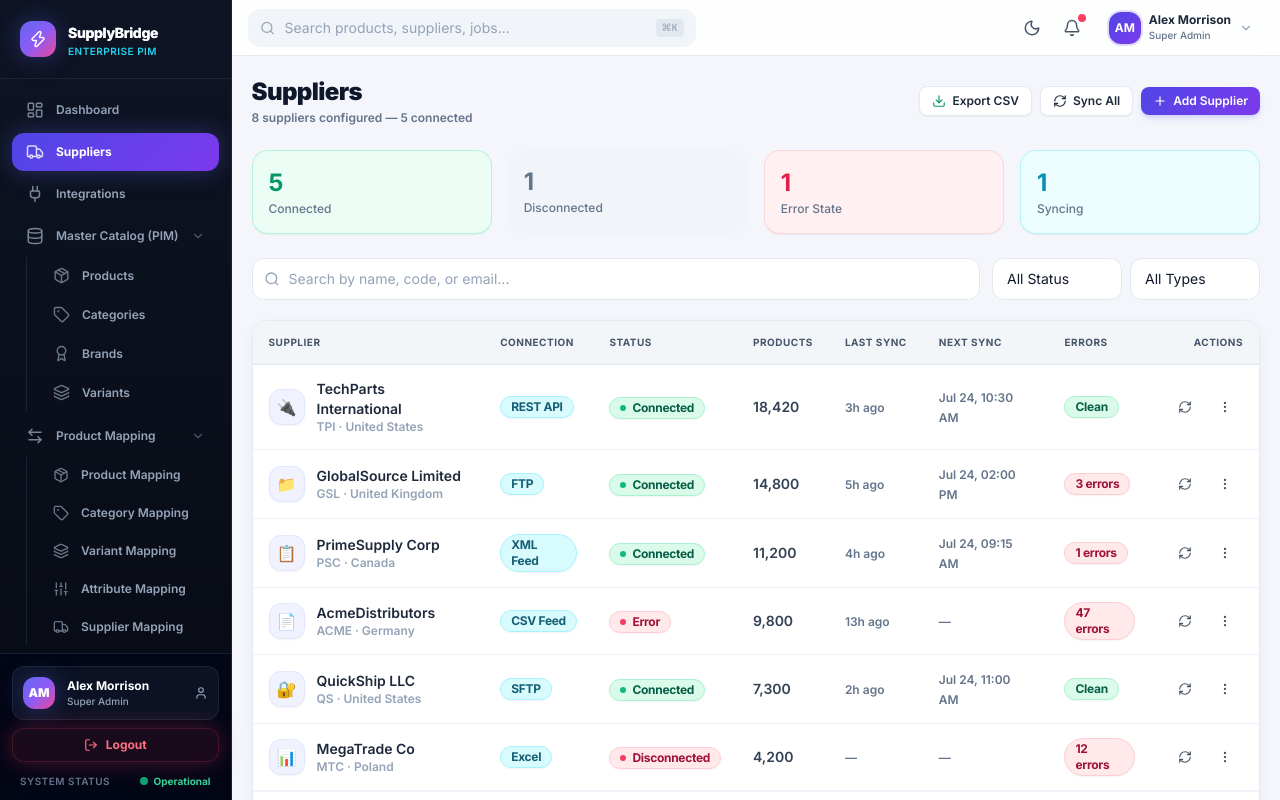
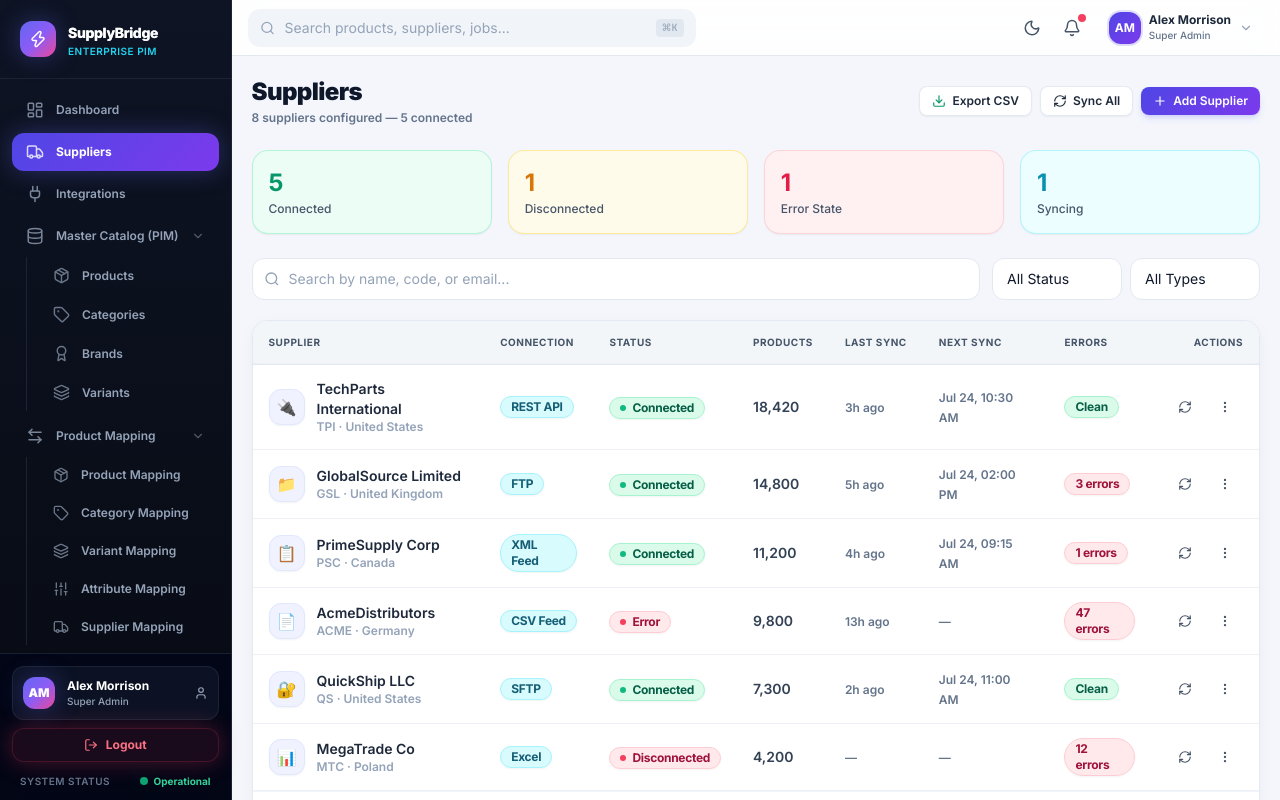
Before and after one commit to satyamgoswami783/SupplyBridge, a React (Vite) app: page /suppliers in a window 1280 px wide. Built offline with nearby package versions, Linux system fonts and the light colour scheme.

Commit message:
Fix Disconnected KPI card container box styling in Suppliers module

```diff
--- a/src/features/suppliers/Suppliers.tsx
+++ b/src/features/suppliers/Suppliers.tsx
@@ -335,14 +335,14 @@ export const Suppliers: React.FC = () => {
       {/* Summary KPI Cards */}
       <div className="grid grid-cols-2 sm:grid-cols-4 gap-4 mb-6">
         {[
-          { label: 'Connected',    value: suppliersList.filter(s => s.status === 'connected').length,    color: 'text-emerald-600', bg: 'bg-emerald-50' },
-          { label: 'Disconnected', value: suppliersList.filter(s => s.status === 'disconnected').length, color: 'text-slate-500',   bg: 'bg-slate-100' },
-          { label: 'Error State',  value: suppliersList.filter(s => s.status === 'error').length,        color: 'text-rose-600',    bg: 'bg-rose-50' },
-          { label: 'Syncing',      value: suppliersList.filter(s => s.status === 'syncing').length,      color: 'text-cyan-600',    bg: 'bg-cyan-50' },
+          { label: 'Connected',    value: suppliersList.filter(s => s.status === 'connected').length,    color: 'text-emerald-600 dark:text-emerald-400', bg: 'bg-emerald-50 dark:bg-emerald-950/40 border border-emerald-200/80 dark:border-emerald-900/50' },
+          { label: 'Disconnected', value: suppliersList.filter(s => s.status === 'disconnected').length, color: 'text-amber-600 dark:text-amber-400',   bg: 'bg-amber-50 dark:bg-amber-950/40 border border-amber-200/80 dark:border-amber-900/50' },
+          { label: 'Error State',  value: suppliersList.filter(s => s.status === 'error').length,        color: 'text-rose-600 dark:text-rose-400',    bg: 'bg-rose-50 dark:bg-rose-950/40 border border-rose-200/80 dark:border-rose-900/50' },
+          { label: 'Syncing',      value: suppliersList.filter(s => s.status === 'syncing').length,      color: 'text-cyan-600 dark:text-cyan-400',    bg: 'bg-cyan-50 dark:bg-cyan-950/40 border border-cyan-200/80 dark:border-cyan-900/50' },
         ].map(c => (
-          <div key={c.label} className={`${c.bg} rounded-2xl p-4 cursor-pointer transition-transform hover:scale-[1.01]`} onClick={() => setStatusFilter(c.label.toLowerCase().includes('connected') ? 'connected' : c.label.toLowerCase().includes('disconnected') ? 'disconnected' : c.label.toLowerCase().includes('error') ? 'error' : 'syncing')}>
+          <div key={c.label} className={`${c.bg} rounded-2xl p-4 cursor-pointer transition-transform hover:scale-[1.01] shadow-xs`} onClick={() => setStatusFilter(c.label.toLowerCase().includes('connected') ? 'connected' : c.label.toLowerCase().includes('disconnected') ? 'disconnected' : c.label.toLowerCase().includes('error') ? 'error' : 'syncing')}>
             <p className={`text-2xl font-bold ${c.color}`}>{c.value}</p>
-            <p className="text-xs text-slate-500 mt-0.5 font-medium">{c.label}</p>
+            <p className="text-xs text-slate-600 dark:text-slate-400 mt-0.5 font-medium">{c.label}</p>
           </div>
         ))}
       </div>
```
